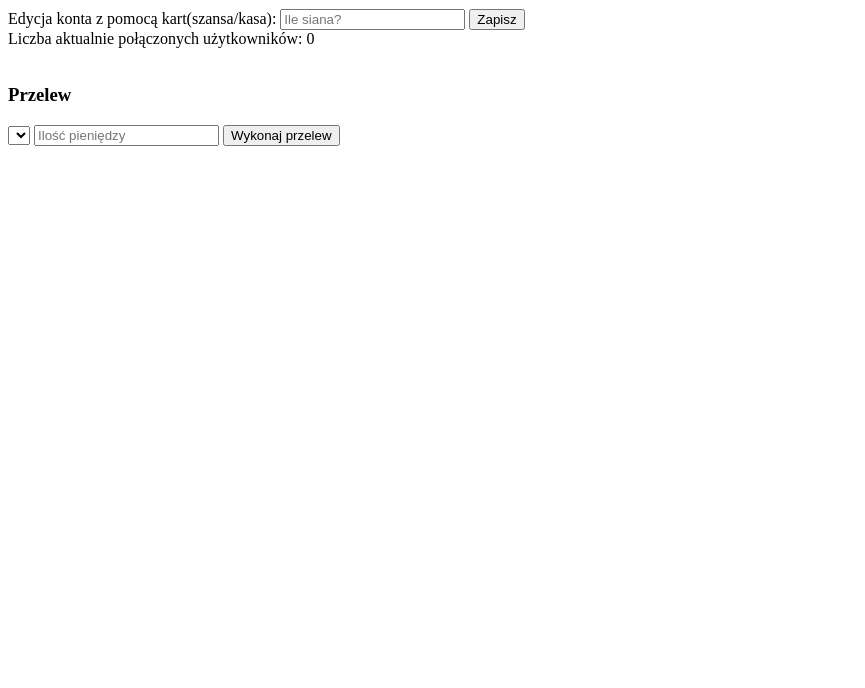
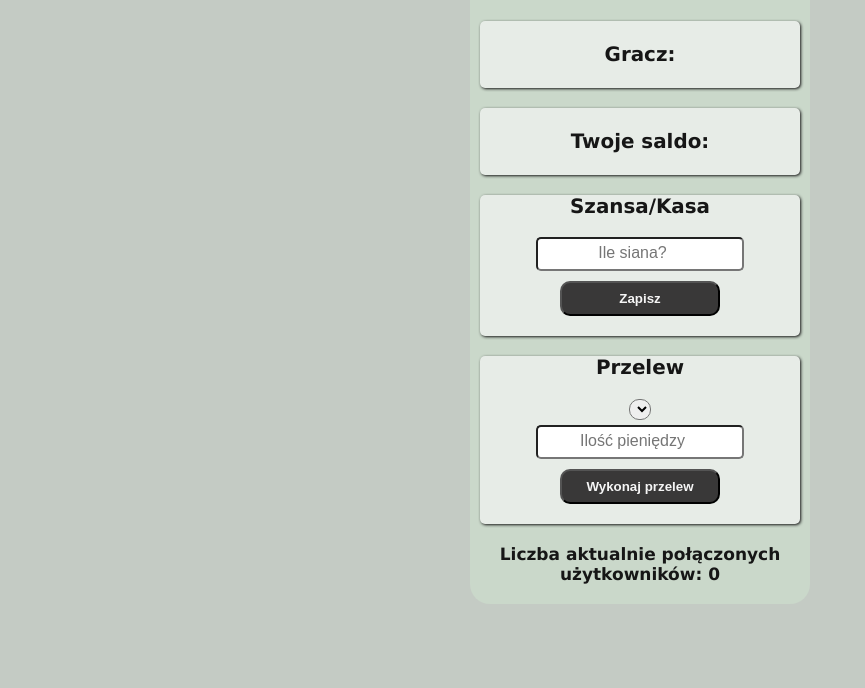
Before and after one commit to Barteeeekkk/MonopolyBuisness, a website: page game.html in a window 1280 px wide. Shown: the part 112-800 px from the top of the page, without its empty margins (0-865 px from the left). Drawn offline with nearby package versions, Linux system fonts and the light colour scheme; no server answers.

Commit message:
version1.0.1

```diff
--- a/game.html
+++ b/game.html
@@ -4,23 +4,32 @@
     <meta charset="UTF-8">
     <meta name="viewport" content="width=device-width, initial-scale=1.0">
     <title>Gra</title>
+    <link rel="stylesheet" href="/css/main.css">
 </head>
 <body>
-    <h1>Gra Monopoly</h1>
-    <div>
-        <h3>Witaj, <span id="username"></span>!  - Twoje saldo: <span id="money"></span></h3>
-        Edycja konta z pomocą kart(szansa/kasa):
+    <div class="container">
+        <img src="/monopoly.svg">
+        <div class="gracz">
+            <h3>Gracz: <span id="username"></span></h3>
+       </div>
+       <div class="gracz">
+        <h3>Twoje saldo: <span id="money"></span></h3>
+   </div>
+        <div class="przelew">
+            <h3>Szansa/Kasa</h3>
             <input type="number" id="editMoney" placeholder="Ile siana?" />
             <button id="editButton">Zapisz</button>
         </div>
-    Liczba aktualnie połączonych użytkowników: <span id="userCount">0</span> <br><br>
-    <h3><ul id="userList"></ul></h3>
-    <div>
+        <div class="przelew">
             <h3>Przelew </h3>
-        <select id="userSelect"></select>
+            <select id="userSelect"></select> <br>
             <input type="number" id="transferAmount" placeholder="Ilość pieniędzy" />
             <button id="transferButton">Wykonaj przelew</button>
         </div>
+        Liczba aktualnie połączonych użytkowników: <span id="userCount">0</span> <br><br>
+        <div class="lista"><ul id="userList"></ul></div>
+    </div>
+
     <script src="/socket.io/socket.io.js"></script>
     <script>
         const socket = io();
@@ -41,7 +50,7 @@
             userSelect.innerHTML = '';
             data.users.forEach(user => {
                 const li = document.createElement('li');
-                li.innerText = `${user.username} ---- STAN KONTA: ${user.money}`;
+                li.innerText = `${user.username} -- ${user.money}`;
                 userList.appendChild(li);
 
                 if (user.username !== username) {
--- a/package.json
+++ b/package.json
@@ -11,6 +11,7 @@
   "license": "ISC",
   "dependencies": {
     "express": "^4.19.2",
+    "nodemon": "^3.1.4",
     "socket.io": "^4.7.5"
   }
 }
--- a/public/css/main.css
+++ b/public/css/main.css
@@ -0,0 +1,94 @@
+body
+{
+	background-color: #c4cbc4;
+	color: #161616;
+    font-size: 17px;
+    margin: 10px;
+    margin-top: 0px;
+    font-family: Verdana;
+    font-weight: bold;
+}
+.login
+{
+ width: 340px;
+ background-color:  #cad8ca;
+ margin-left: auto;
+ margin-right: auto;
+ margin-bottom: auto;
+ margin-top: auto;
+ text-align: center;
+ margin-top: 50px;
+ border-radius: 20px;
+ box-shadow: 5px 5px 15px;
+ padding-top: 5px;
+}
+input
+{
+    border-radius: 5px;
+    padding-bottom: 4px;
+    margin-bottom: 10px;
+    width: 200px;
+    height: 25px;
+    text-align: center;
+}
+button{
+    background-color: #393838;
+    color: whitesmoke;
+    border-radius: 10px;
+    width: 160px;
+    height: 35px;
+    margin-bottom: 20px;
+    font-weight:bolder;
+}
+img{
+    width: 320px;
+    margin-bottom: 20px;
+    margin-top: 10px;
+}
+.container
+{
+width: 340px ;
+background-color:  #cad8ca;
+border-radius: 20px;
+margin-left: auto;
+margin-right: auto;
+text-align: center;
+margin-top: 15px;
+}
+
+li
+{
+    padding-bottom: 15px;
+    list-style-image: url(/logo2.svg);
+    text-align: left;
+    font-size: 20px;
+}
+.przelew{
+    margin-left: auto;
+    margin-right: auto;
+    background-color: #e7ece7;
+    margin-top: 10px;
+    width: 320px;
+    box-shadow: 1px 1px 3px;
+    margin-bottom: 20px;
+    border-radius: 5px;
+}
+select{
+    border-radius: 10px;
+    margin-bottom: 5px;
+}
+.gracz{
+    margin-left: auto;
+    margin-right: auto;
+    background-color: #e7ece7;
+    width: 320px;
+    padding-bottom: 2px;
+    padding-top: 2px;
+    box-shadow: 1px 1px 3px;
+    margin-bottom: 20px;
+    border-radius: 5px;
+}
+input, textarea, select {
+    font-size: 16px;
+    touch-action: manipulation;
+}
```
Also changed, not shown: index.html (+12 -8 lines), public/icon.png (added), public/logo2.svg (added), public/monopoly-logo.svg (added), public/monopoly.svg (added), 1 other file. Lines whose indentation alone changed are shown as unchanged.
